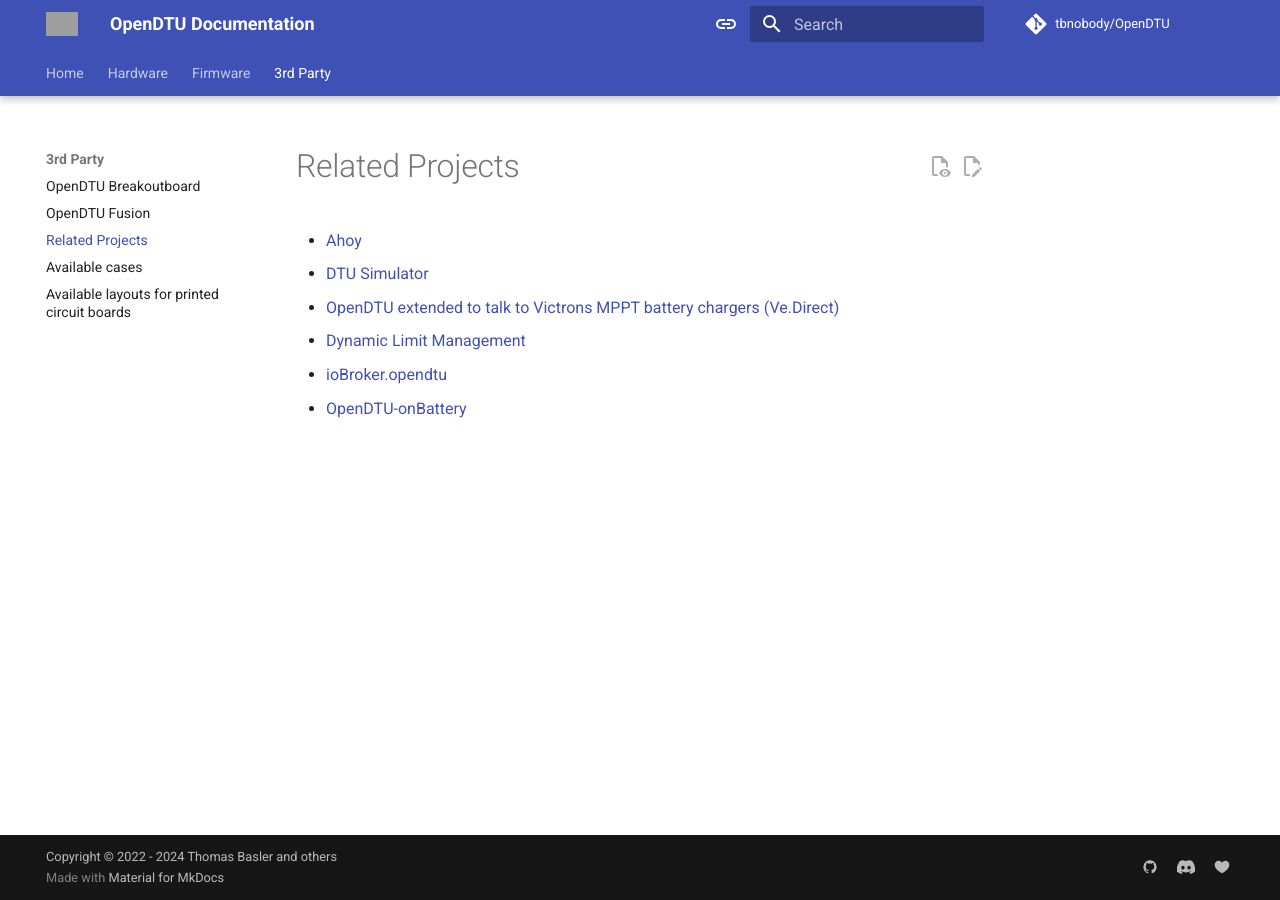
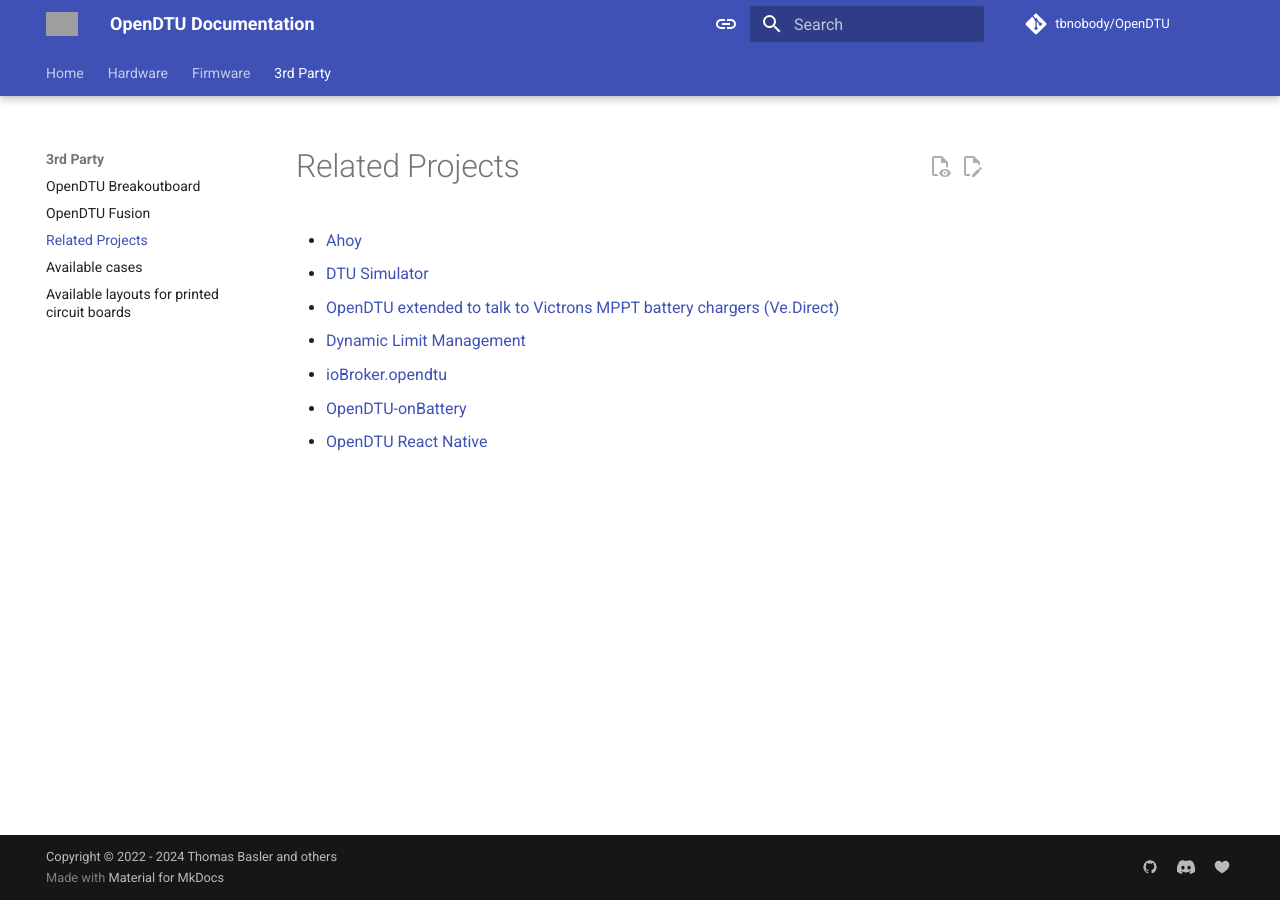
Before and after one commit to tbnobody/OpenDTU-docs, an MkDocs documentation site: the page built from docs/3rd_party/related.md, in a window 1280 px wide. Built offline with MkDocs 1.6.1 and Material for MkDocs 9.7.7, drawn with Linux system fonts in a browser that asks for light colours; comment, search, counter and statistics services are not loaded; grey boxes are pictures that could not be loaded.

Commit message:
Mention app project in docs

```diff
--- a/docs/3rd_party/related.md
+++ b/docs/3rd_party/related.md
@@ -6,3 +6,4 @@
 * [Dynamic Limit Management](https://github.com/gf78/dynamic-limit-managment-opendtu-shelly/){target=_blank}
 * [ioBroker.opendtu](https://github.com/o0shojo0o/ioBroker.opendtu){target=_blank}
 * [OpenDTU-onBattery](https://github.com/helgeerbe/OpenDTU-OnBattery){target=_blank}
+* [OpenDTU React Native](https://github.com/OpenDTU-App/opendtu-react-native){target=_blank}
```
